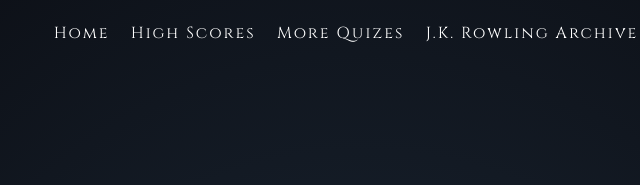
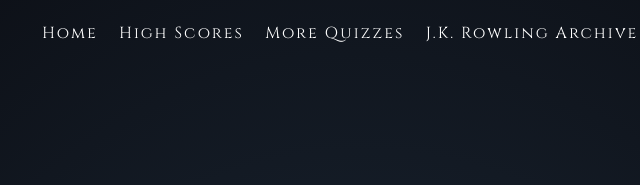
Before and after one commit to EliInskeep/Harry-Potter-Trivia, a plain HTML site: page end.html in a window 1280 px wide. Shown: the top 185 px of the page, 276-916 px from the left. Drawn offline with Linux system fonts and the light colour scheme.

Commit message:
Typo Correction
Found a typo in the navbar.

```diff
--- a/end.html
+++ b/end.html
@@ -17,7 +17,7 @@
         <ul class="nav-items expand-btn">
             <li><a href="index.html">Home</a></li>
             <li><a href="highscores.html">High Scores</a></li>
-            <li><a href="https://www.wizardingworld.com/quiz" target="blank">More Quizes</a></li>
+            <li><a href="https://www.wizardingworld.com/quiz" target="blank">More Quizzes</a></li>
             <li><a href="https://www.wizardingworld.com/writing-by-jk-rowling" target="blank">J.K. Rowling Archive</a></li>
             <li><a href="https://my.wizardingworld.com/sorting-hat" target="blank">Discover your Hogwarts House</a></li>
         </ul>
```
Also changed, not shown: highscores.html (+1 -1 lines), index.html (+1 -1 lines), quiz.html (+1 -1 lines).
